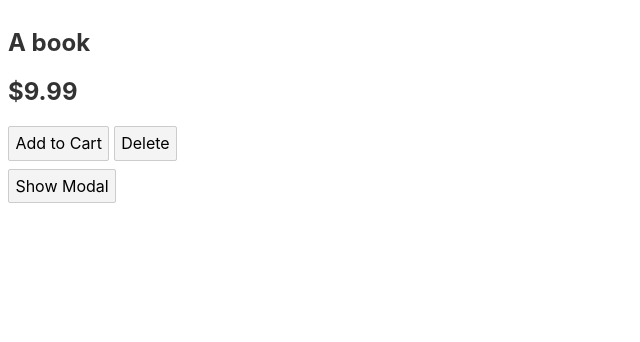
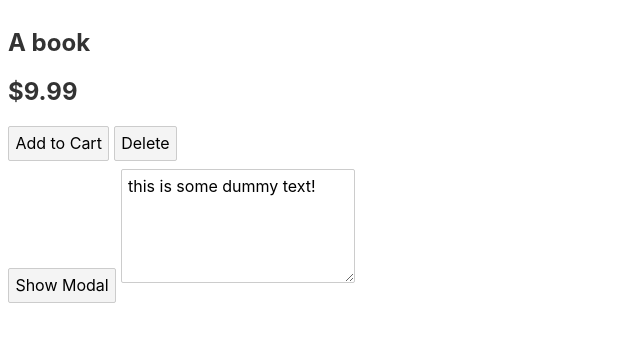
Before and after one commit to sahilmob/svelte-course-component-communication, a Svelte app: page / in a window 1280 px wide. Shown: the top 342 px of the page, without its empty margins (0-640 px from the left). Built offline with nearby package versions, Linux system fonts and the light colour scheme.

Commit message:
tick example

```diff
--- a/src/App.svelte
+++ b/src/App.svelte
@@ -1,16 +1,38 @@
 <script>
+  import { tick } from "svelte";
   import Product from "./Product.svelte";
   import Modal from "./Modal.svelte";
 
   let products = [{ id: "p1", title: "A book", price: 9.99 }];
   let showModal = false;
   let closable = false;
+  let text = "this is some dummy text!";
 
   function addToCart(event) {
     console.log(event.detail);
   }
   function deleteProduct(event) {
     console.log(event.detail);
+  }
+
+  function transform(event) {
+    if (event.which !== 9) {
+      return;
+    }
+    event.preventDefault();
+    const selectionStart = event.target.selectionStart;
+    const selectionEnd = event.target.selectionEnd;
+    const value = event.target.value;
+
+    text =
+      value.slice(0, selectionStart) +
+      value.slice(selectionStart, selectionEnd).toUpperCase() +
+      value.slice(selectionEnd);
+
+    tick().then(() => {
+      event.target.selectionStart = selectionStart;
+      event.target.selectionEnd = selectionEnd;
+    });
   }
 </script>
 
@@ -33,5 +55,6 @@
       Confirm
     </button>
   </Modal>
+{/if}
 
-{/if}
+<textarea rows="5" value={text} on:keydown={transform} />
```
